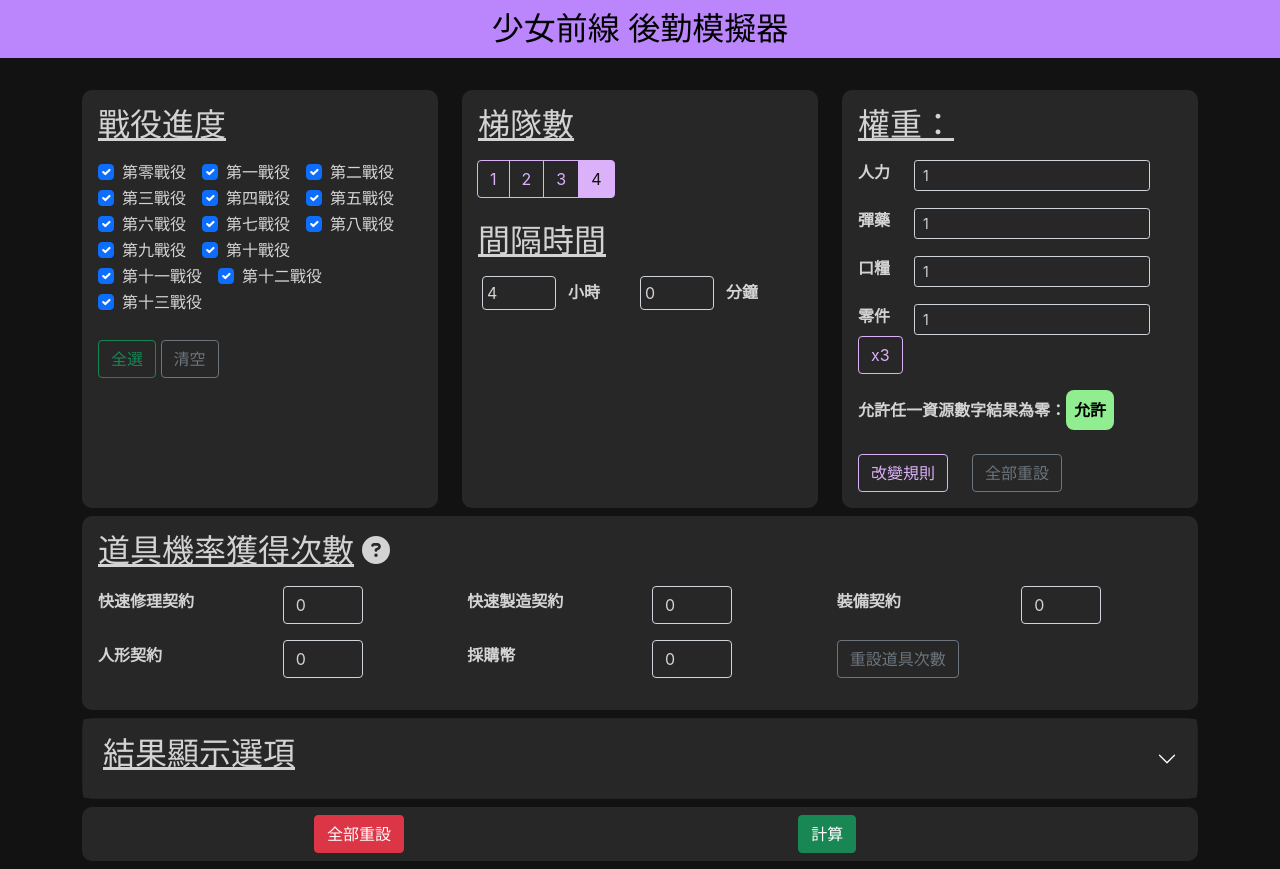
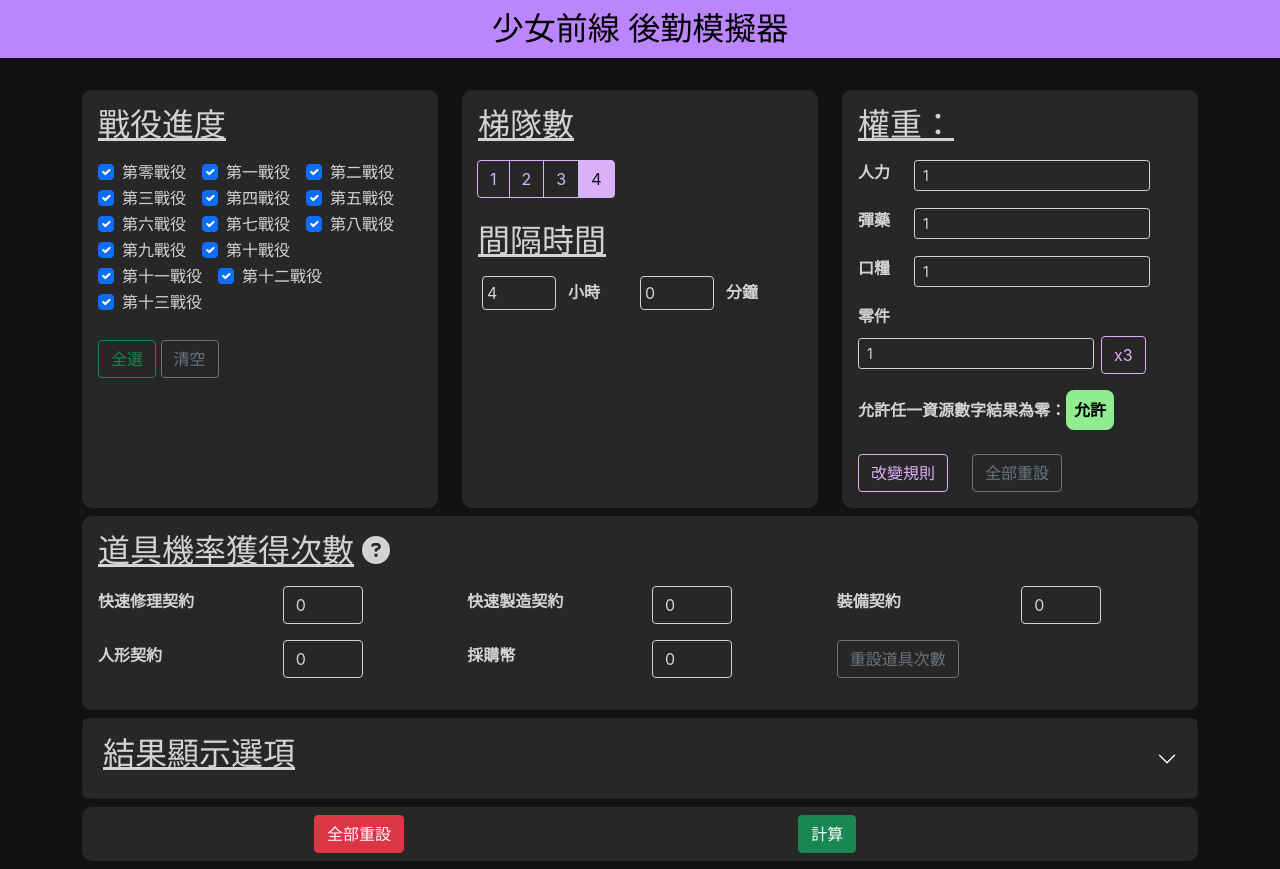
Before and after one commit to dark-person/Logistic-Support-Calculator-v3, a React (Create React App) app: page / in a window 1280 px wide. Built offline with nearby package versions, Linux system fonts and the light colour scheme.

Commit message:
Possible Fix for WeightMenu (#3)

```diff
--- a/src/App.css
+++ b/src/App.css
@@ -132,6 +132,11 @@ input.form-control:focus {
   width: 5em !important;
 }
 
+input.resource-input {
+  display: inline;
+  margin-right: 0.5em;
+}
+
 /* ===== Form Label =====*/
 .form-label {
   font-weight: bold;
--- a/src/WeightMenu.js
+++ b/src/WeightMenu.js
@@ -16,6 +16,7 @@ function ResourceRow({name, state, handler, triple, button_hidden}) {
             <Col xs="auto"><Form.Label>{name}</Form.Label></Col>
             <Col xs="auto">
                 <Form.Control
+                    className="resource-input mr-1"
                     as="input"
                     type="number"
                     min="0"
@@ -24,8 +25,6 @@ function ResourceRow({name, state, handler, triple, button_hidden}) {
                     onChange={handler}
                     onWheel={(e) => e.target.blur()}
                 />
-            </Col>
-            <Col xs="auto">
                 {button_hidden ? ' ': <Button variant="outline-purple" onClick={triple}>x3</Button>}
             </Col>
         </Form>
```
